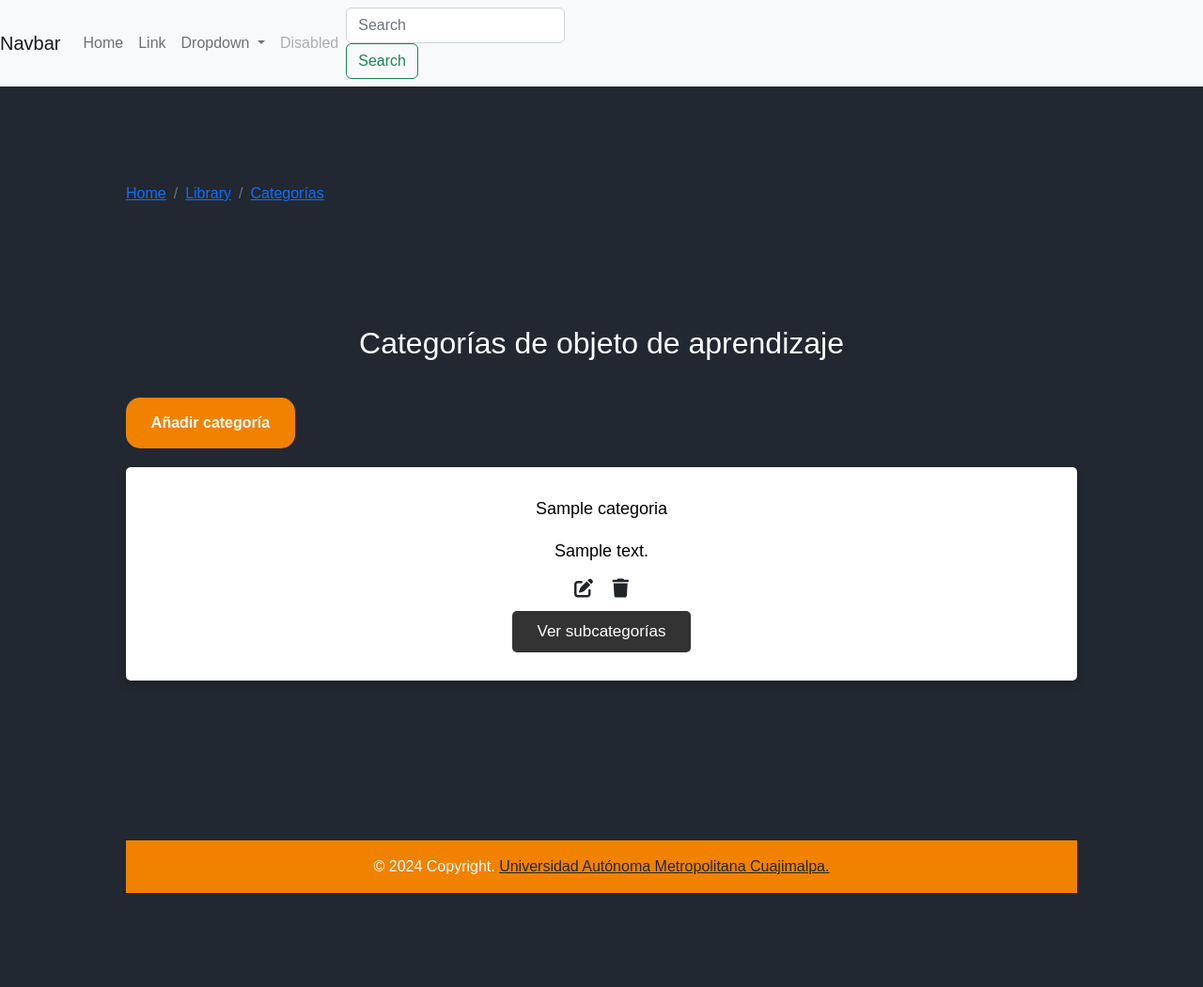
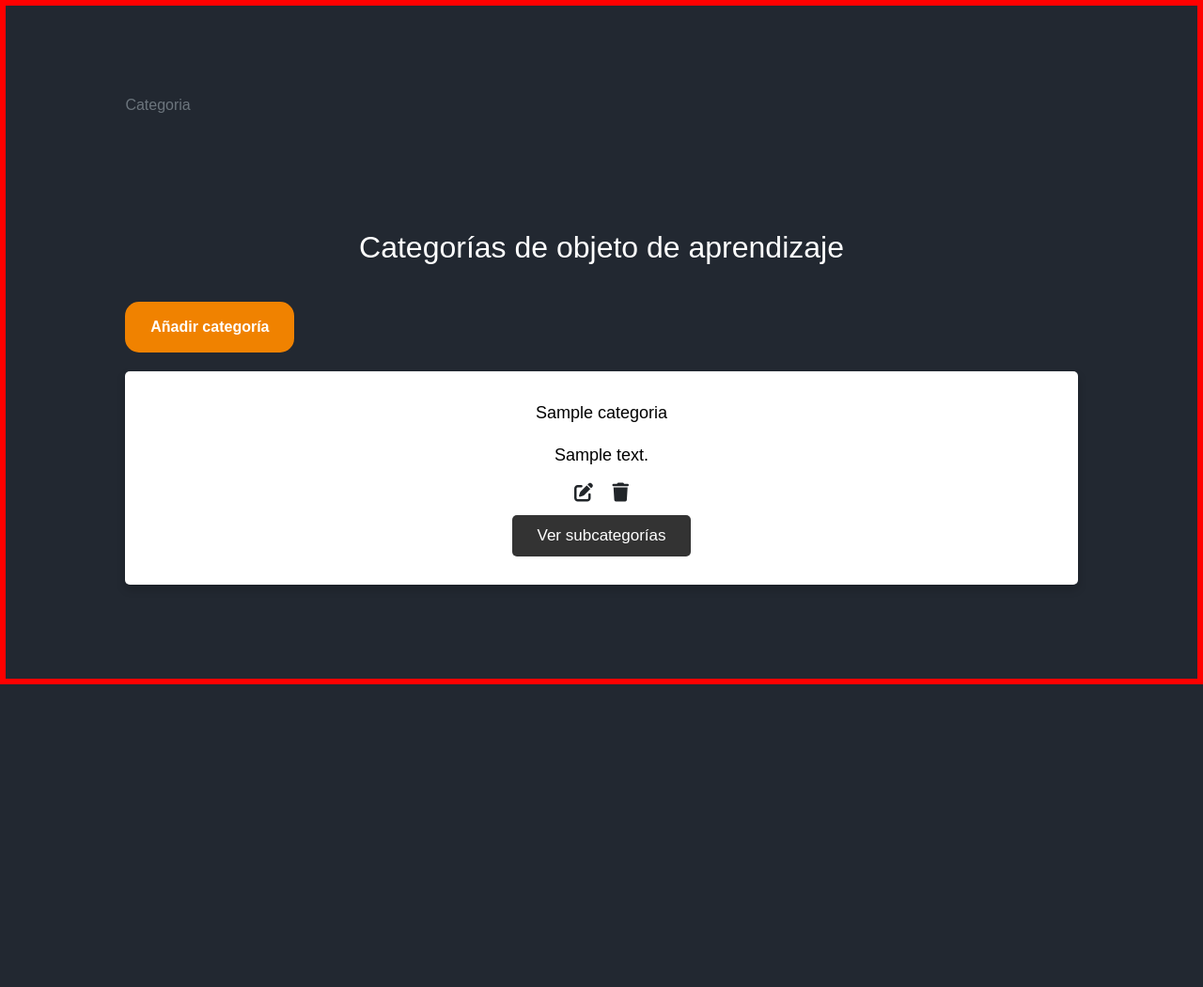
Before and after one commit to ItQuiroz/ObjetosAprendizaje, a PHP site: the page made by categorias.php in a window 1280 px wide. Shown: the whole page at 94% size. After the commit the page ends 728 px from the top, so only its background shows below. Run offline with PHP 8.4, Linux system fonts and the light colour scheme; tables that the repository leaves empty or names only in its code hold one stand-in row (values such as "Sample post").

Commit message:
Version ultima

```diff
--- a/categorias.php
+++ b/categorias.php
@@ -15,72 +15,26 @@ include "db_conn.php";
 
   <!-- Font Awesome -->
   <link rel="stylesheet" href="https://cdnjs.cloudflare.com/ajax/libs/font-awesome/6.4.0/css/all.min.css" integrity="sha512-iecdLmaskl7CVkqkXNQ/ZH/XLlvWZOJyj7Yy7tcenmpD1ypASozpmT/E0iPtmFIB46ZmdtAc9eNBvH0H/ZpiBw==" crossorigin="anonymous" referrerpolicy="no-referrer" />
-  <link rel="stylesheet" href="css/estilos.css">
+  <link rel="stylesheet" href="css/estilos.css">  <link rel="stylesheet" href="css/estilos.css">
   <title>Objetos de Aprendizaje</title>
 </head>
 
 <body>
-<nav class="navbar navbar-expand-lg navbar-light bg-light">
-  <a class="navbar-brand" href="#">Navbar</a>
-  <button class="navbar-toggler" type="button" data-toggle="collapse" data-target="#navbarSupportedContent" aria-controls="navbarSupportedContent" aria-expanded="false" aria-label="Toggle navigation">
-    <span class="navbar-toggler-icon"></span>
-  </button>
 
-  <div class="collapse navbar-collapse" id="navbarSupportedContent">
-    <ul class="navbar-nav mr-auto">
-      <li class="nav-item active">
-        <a class="nav-link" href="#">Home <span class="sr-only">(current)</span></a>
-      </li>
-      <li class="nav-item">
-        <a class="nav-link" href="#">Link</a>
-      </li>
-      <li class="nav-item dropdown">
-        <a class="nav-link dropdown-toggle" href="#" role="button" data-toggle="dropdown" aria-expanded="false">
-          Dropdown
-        </a>
-        <div class="dropdown-menu">
-          <a class="dropdown-item" href="#">Action</a>
-          <a class="dropdown-item" href="#">Another action</a>
-          <div class="dropdown-divider"></div>
-          <a class="dropdown-item" href="#">Something else here</a>
-        </div>
-      </li>
-      <li class="nav-item">
-        <a class="nav-link disabled">Disabled</a>
-      </li>
-    </ul>
-    <form class="form-inline my-2 my-lg-0">
-      <input class="form-control mr-sm-2" type="search" placeholder="Search" aria-label="Search">
-      <button class="btn btn-outline-success my-2 my-sm-0" type="submit">Search</button>
-    </form>
-  </div>
-</nav>
-
-  <nav class="navbar navbar-expand-lg navbar-light bg-body-tertiary">
-  <div class="container py-4">
+<div class="container py-4">
     <nav aria-label="breadcrumb">
       <ol class="breadcrumb">
-        <li class="breadcrumb-item">
-          <a href="#">Home</a>
-        </li>
-        <li class="breadcrumb-item">
-          <a href="#">Library</a>
-        </li>
-        <li class="breadcrumb-item active" aria-current="page">
-          <a href="#">Categorías</a>
-        </li>
+      <li class="breadcrumb-item active" aria-current="page">Categoria</li>
       </ol>
     </nav>
   </div>
-</nav>
 
 
 
 
-
-<div class="container">
-<h1>Categorías de objeto de aprendizaje</h1>
-<a href="anadircategoria.php" class="btn pulse-effect">Añadir categoría</a>
+  <div class="container">
+    <h1>Categorías de objeto de aprendizaje</h1>
+    <a href="anadircategoria.php" class="btn pulse-effect">Añadir categoría</a>
 
     <div class="box-container">
       <?php
@@ -93,27 +47,12 @@ include "db_conn.php";
           <p><?php echo $row["descripcion"] ?></p>
           <a href="editarcategoria.php?id=<?php echo $row["id"] ?>" class="link-dark"><i class="fa-solid fa-pen-to-square fs-5 me-3"></i></a>
           <a href="eliminarcategoria.php?id=<?php echo $row["id"] ?>" class="link-dark"><i class="fa-solid fa-trash fs-5"></i></a>
-        <div><a href="./subcategorias.php?category_id<?php echo $row["id"] ?>" class="btn">Ver subcategorías</a></div>
+          <div><a href="./subcategorias.php?category_id<?php echo $row["id"] ?>" class="btn">Ver subcategorías</a></div>
         </div>
       <?php
       }
       ?>
     </div>
-
   </div>
-
-  <!-- Remove the container if you want to extend the Footer to full width. -->
-<div class="container my-8">
-
-<footer class="bg-body-tertiary text-center text-lg-start">
-  <!-- Copyright -->
-  <div class="text-center p-3" style="background-color: rgb(240, 130, 0);">
-    © 2024 Copyright.
-    <a class="text-body" href="https://">Universidad Autónoma Metropolitana Cuajimalpa.</a>
-  </div>
-  <!-- Copyright -->
-</footer>
-</div>
-
 </body>
 </html>
--- a/css/estilos.css
+++ b/css/estilos.css
@@ -11,11 +12,13 @@
 body {
   background-color: rgb(34, 40, 49);
   height: 100%;
+  position: relative;
+  border: 6px solid red;
 
 }
 
 
-.container{
+.container {
   padding: 0% 5%;
   padding-bottom: 100px;
   position: relative;
--- a/css/styles.css
+++ b/css/styles.css
@@ -92,8 +92,3 @@ h1 {
     transform: scale(0.9);
     /* Reduce ligeramente el tamaño del botón cuando se hace clic */
 }
-
-.form {
-display: flex;
-
-}
--- a/subcategorias.php
+++ b/subcategorias.php
@@ -44,12 +44,10 @@ include "db_conn.php";
   <div class="container">
     <h1>Subcategorías de objeto de aprendizaje</h1>
     <a href="anadirsubcategoria.php" class="btn pulse-effect">Añadir subcategoría</a>
-
-
     <div class="box-container">
       <?php
-      $categoryID = $_GET['variable'];
-      $sql = "SELECT * FROM `subcategorias` WHERE category_id = $categoryID";
+      $categoryId = $_GET['variable'];
+      $sql = "SELECT * FROM `subcategorias` WHERE category_id = $categoryId";
       $result = mysqli_query($conn, $sql);
       while ($row = mysqli_fetch_assoc($result)) {
       ?>
```
Also changed, not shown: other parts of css/estilos.css (+37 -75 lines), acerca/acerca.html (+7 -1 lines), anadircategoria.php (+8 -11 lines), anadirsubcategoria.php (+10 -9 lines), editarcategoria.php (+14 -11 lines), db_conn.php (line endings or trailing spaces). Lines whose indentation alone changed are shown as unchanged.
